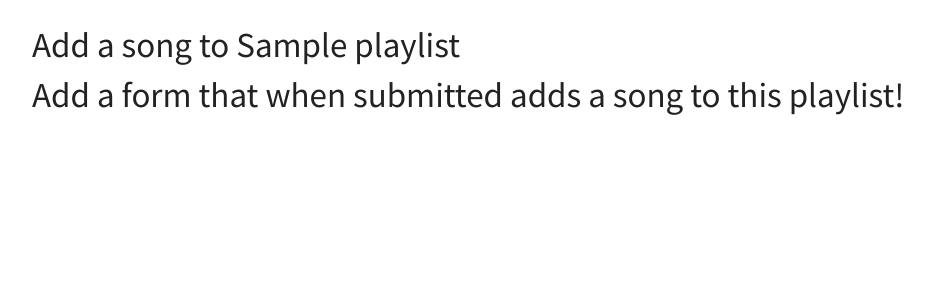
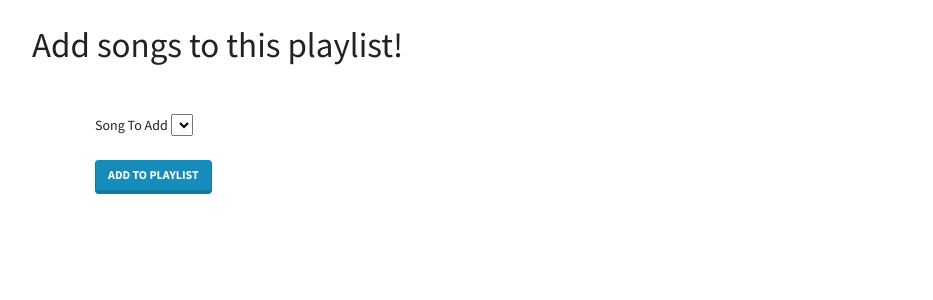
Before and after one commit to Joyce-w/Playlist_creator, a Flask app: page /playlists/1/add-song in a window 1280 px wide. Shown: the part 57-357 px from the top of the page, without its empty margins (53-986 px from the left). Run offline with Flask 2, Linux system fonts and the light colour scheme; tables that the repository leaves empty hold one stand-in row (values such as "Sample post"); lists and menus that the app fills with data are empty; some libraries are stand-ins or nearby versions.

Commit message:
Post routes for all models functional insertion into db

```diff
--- a/Playlist_App/app.py
+++ b/Playlist_App/app.py
@@ -114,28 +114,26 @@ def add_song():
     else:
         return render_template('new_song.html', form=form)
 
-@app.route("/playlists/<int:playlist_id>/add-song", methods=["GET", "POST"])
+@app.route("/playlists/<int:playlist_id>/add-song", methods=["GET","POST"])
 def add_song_to_playlist(playlist_id):
     """Add a playlist and redirect to list."""
 
-    # BONUS - ADD THE NECESSARY CODE HERE FOR THIS ROUTE TO WORK
-
-    # THE SOLUTION TO THIS IS IN A HINT IN THE ASSESSMENT INSTRUCTIONS
 
     playlist = Playlist.query.get_or_404(playlist_id)
     form = NewSongForPlaylistForm()
 
-    # Restrict form to songs not already on this playlist
+    # # Restrict form to songs not already on this playlist
 
-    curr_on_playlist = ...
-    form.song.choices = ...
+    curr_on_playlist = [curr.id for curr in playlist.songs]
+    form.song.choices = (db.session.query(Song.id,Song.title).filter(Song.id.notin_(curr_on_playlist)).all())
 
     if form.validate_on_submit():
+        playlist_song = PlaylistSong(playlist_id=playlist_id, song_id=form.song.data)
 
-          # ADD THE NECESSARY CODE HERE FOR THIS ROUTE TO WORK
+        db.session.add(playlist_song)
+        db.session.commit()
 
-          return redirect(f"/playlists/{playlist_id}")
+        return redirect(f"/playlists/{playlist_id}")
 
     return render_template("add_song_to_playlist.html",
-                             playlist=playlist,
-                             form=form)
+                             playlist=playlist, form=form)
--- a/Playlist_App/models.py
+++ b/Playlist_App/models.py
@@ -25,6 +25,7 @@ class Playlist(db.Model):
 
     playlist = db.relationship('PlaylistSong', backref="playlist")
     songs = db.relationship('Song', secondary="playlist_songs", backref="playlists")
+
 class Song(db.Model):
     """Song."""
 
--- a/Playlist_App/templates/add_song_to_playlist.html
+++ b/Playlist_App/templates/add_song_to_playlist.html
@@ -2,8 +2,21 @@
 
 {% block content %}
 
-<h1>Add a song to {{ playlist.name }}</h1>
+<h1>Add songs to this playlist!</h1>
 
-<h1>Add a form that when submitted adds a song to this playlist!</h1>
+<div class="container">
+    <div class="row m-5">
+        <form action="/playlists/{{playlist.id}}/add-song" method="POST">
+            {{ form.hidden_tag() }}
+            {% for field in form if field.widget.input_type != 'hidden' %}
+            <p>
+                {{field.label}}
+                {{field}}
+            </p>
+            {% endfor %}
+            <button class="btn btn-primary">Add to playlist</button>
+        </form>
+    </div>
+</div>
 
 {% endblock %}
```
